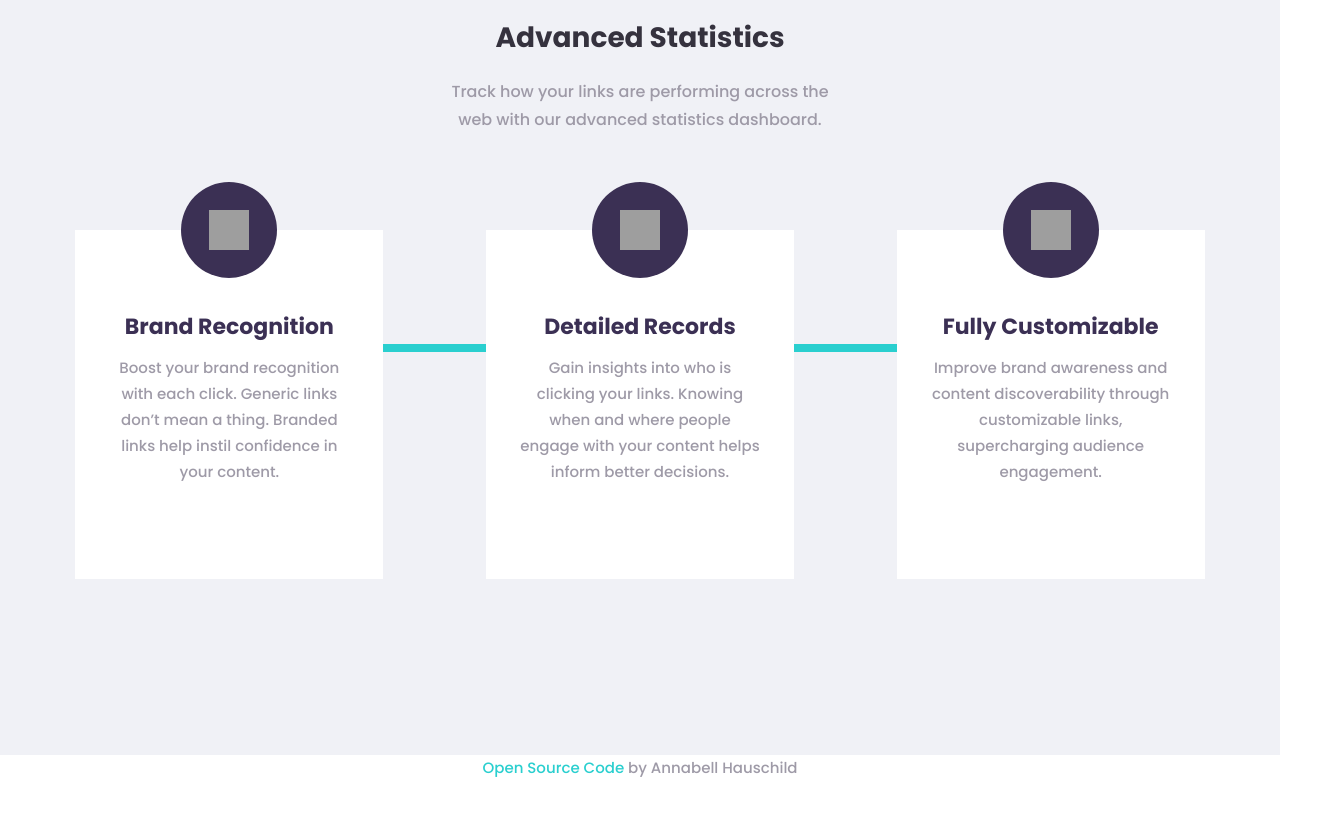
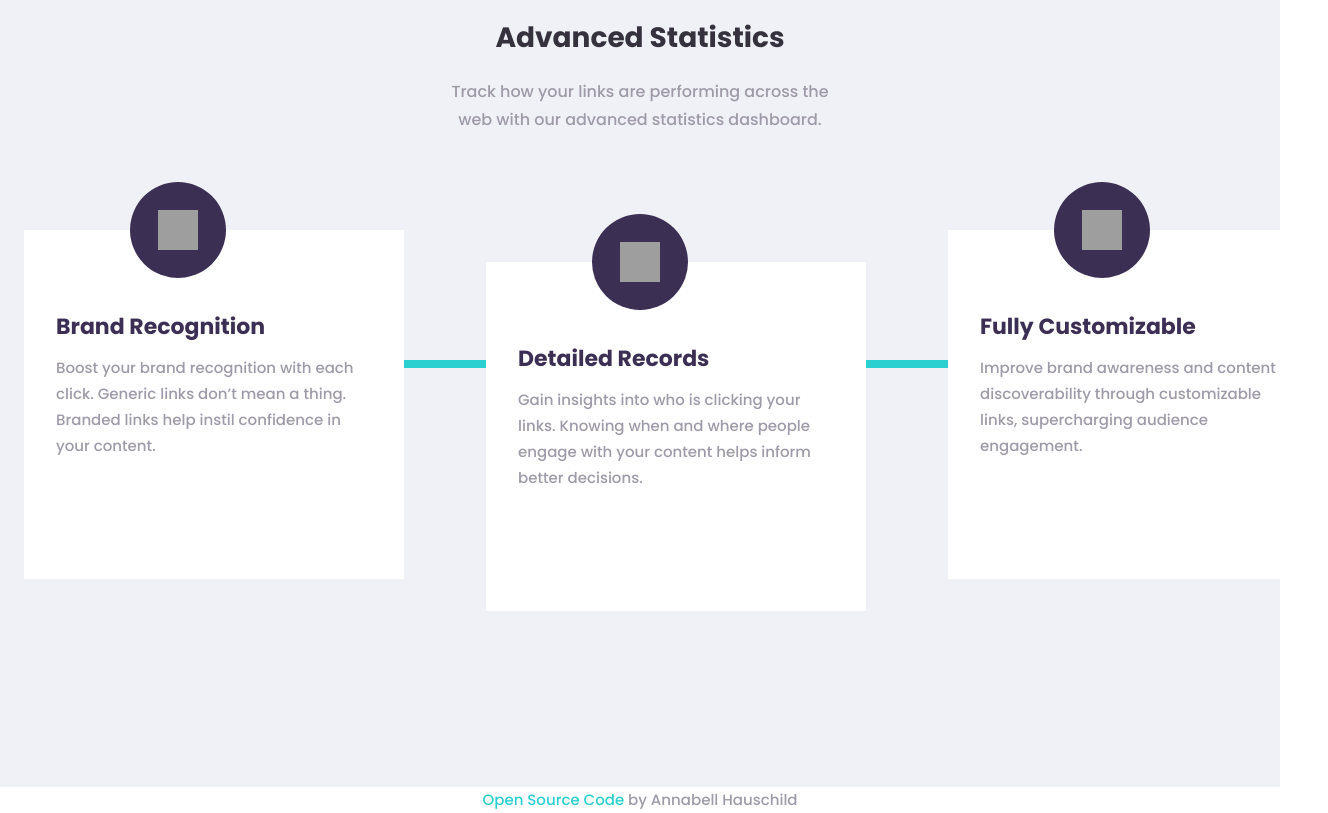
Before and after one commit to Avery-techdev/url-shortener, a Next.js app: page / in a window 1280 px wide. Shown: the part 740-1553 px from the top of the page, 1328 px wide, since content can reach past the window. Before the commit the page ends 1521 px from the top, so only its background shows below. Built offline with nearby package versions, Linux system fonts and the light colour scheme; grey boxes are pictures that could not be loaded.

Commit message:
added margin to cards

```diff
--- a/components/Statistics/Statistics.tsx
+++ b/components/Statistics/Statistics.tsx
@@ -7,7 +7,7 @@ export default function Statistics() {
   return (
     <div className="bg-light-gray px-6 py-20 z-0 relative xl:px-40">
       <h2 className="h2Mobile text-center mb-4">Advanced Statistics</h2>
-      <h5 className="h5Mobile text-center lg:w-1/3 lg:mx-auto">
+      <h5 className="h5Mobile text-center lg:w-1/3 lg:mx-auto mb-12">
         Track how your links are performing across the web with our advanced
         statistics dashboard.
       </h5>
@@ -17,10 +17,11 @@ export default function Statistics() {
       <div className=" lg:border-b-8 lg:border-cyan lg:absolute lg:top-1/2 lg:left-1/4 lg:w-1/2">
         {" "}
       </div>
-      <div className="lg:flex lg:justify-around">
-        {cardData.cards.map(({ topImage, headline, text }, index) => (
-          <div className="relative lg:w-1/4" key={index}>
-            <div className=" bg-dark-violet relative z-10 rounded-full mx-auto mt-12 w-24 h-24">
+      <div className="lg:flex lg:justify-between">
+        {cardData.cards.map(
+          ({ topImage, headline, text, marginTop }, index) => (
+            <div className={`relative lg:w-1/4 ${marginTop}`} key={index}>
+              <div className=" bg-dark-violet relative z-10 rounded-full mx-auto w-24 h-24">
                 <div className=" relative top-7 left-7">
                   <Image
                     src={topImage}
@@ -30,12 +31,15 @@ export default function Statistics() {
                   />
                 </div>
               </div>
-            <div className="bg-white mt-12 px-8 pb-11 pt-20 relative bottom-24 ">
-              <h3 className="headCards pb-3">{headline}</h3>
-              <p className="text-p text-center min-h-[180px] xl:min-h-[150px]">{text}</p>
+              <div className="bg-white mt-12 px-8 pb-11 pt-20 relative bottom-24 lg:min-w-[380px]">
+                <h3 className="headCards pb-3 lg:text-left">{headline}</h3>
+                <p className="text-p text-center min-h-[180px] xl:min-h-[150px] lg:text-left">
+                  {text}
+                </p>
               </div>
             </div>
-        ))}
+          )
+        )}
       </div>
     </div>
   );
--- a/components/Statistics/cardTypes.ts
+++ b/components/Statistics/cardTypes.ts
@@ -3,5 +3,6 @@ export type CardTypes = {
     topImage : string
     headline: string
     text: string
+    marginTop: string
   }[]
 }
--- a/components/Statistics/cards.ts
+++ b/components/Statistics/cards.ts
@@ -4,16 +4,19 @@ export default {
       topImage: `${require("../../public/svgs/icon-brand-recognition.svg?url")}`,
       headline: `Brand Recognition`,
       text: "Boost your brand recognition with each click. Generic links don’t mean a thing. Branded links help instil confidence in your content.",
+      marginTop: "mt-0",
     },
     {
       topImage: `${require("../../public/svgs/icon-detailed-records.svg?url")}`,
       headline: `Detailed Records`,
       text: "Gain insights into who is clicking your links. Knowing when and where people engage with your content helps inform better decisions.",
+      marginTop: "mt-8",
     },
     {
       topImage: `${require("../../public/svgs/icon-fully-customizable.svg?url")}`,
       headline: `Fully Customizable`,
       text: "Improve brand awareness and content discoverability through customizable links, supercharging audience engagement.",
+      marginTop: "mt-16",
     },
   ],
 };
```
Lines whose indentation alone changed are shown as unchanged.
